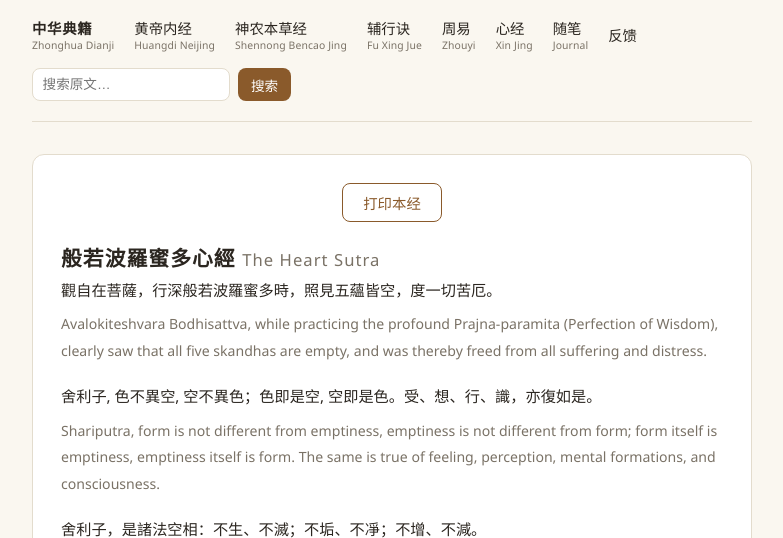
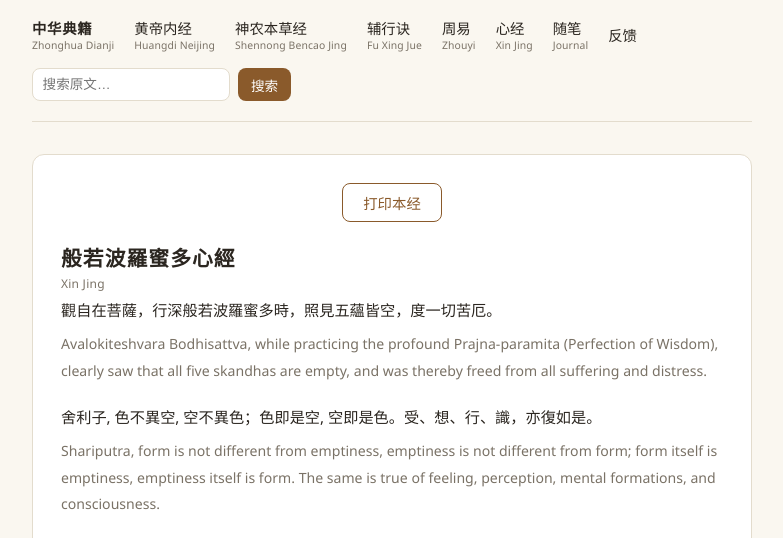
Before and after one commit to abc01013579/tcm-classics, a Flask app: page /xinjing in a window 1280 px wide. Shown: the top 538 px of the page, without its empty margins (248-1031 px from the left). Run offline with Flask 3, Linux system fonts and the light colour scheme; parts of the project's set-up code (start-up, migrations or seed data) failed here and were passed over.

Commit message:
Add pinyin subtitle on its own line to fuxingjue, zhouyi, and xinjing pages
fuxingjue and zhouyi had no pinyin at all on their own h1; xinjing had
an inline English gloss ("The Heart Sutra") sharing the title's line.
New .title-pinyin class (display: block) puts "Fu Xing Jue" / "Zhouyi"
/ "Xin Jing" on a separate line under each Chinese title, matching the
nav/landing-card convention.

```diff
--- a/static/style.css
+++ b/static/style.css
@@ -46,6 +46,15 @@ h1 {
   font-weight: 600;
   letter-spacing: 0.05em;
   margin-bottom: 0.25rem;
+}
+
+.title-pinyin {
+  display: block;
+  color: var(--muted);
+  font-size: 0.75rem;
+  font-weight: 400;
+  letter-spacing: 0.02em;
+  margin-top: 0.2rem;
 }
 
 .hint {
--- a/templates/fuxingjue.html
+++ b/templates/fuxingjue.html
@@ -3,7 +3,7 @@
 {% block content %}
   <article class="reading">
     <button type="button" class="print-btn no-print" onclick="window.print()">打印本篇</button>
-    <h1>辅行诀脏腑用药法要</h1>
+    <h1>辅行诀脏腑用药法要<span class="title-pinyin">Fu Xing Jue</span></h1>
     <p class="chapter-meta">梁·华阳隐居 陶弘景撰</p>
 
     {% for para in doc.paragraphs %}
--- a/templates/xinjing.html
+++ b/templates/xinjing.html
@@ -3,7 +3,7 @@
 {% block content %}
   <article class="reading">
     <button type="button" class="print-btn no-print" onclick="window.print()">打印本经</button>
-    <h1>{{ sutra.title_zh }} <span class="zhouyi-en-hint">{{ sutra.title_en }}</span></h1>
+    <h1>{{ sutra.title_zh }}<span class="title-pinyin">Xin Jing</span></h1>
 
     {% for para in sutra.paragraphs %}
       <div class="bilingual-pair">
--- a/templates/zhouyi_index.html
+++ b/templates/zhouyi_index.html
@@ -1,7 +1,7 @@
 {% extends "base.html" %}
 {% block title %}周易{% endblock %}
 {% block content %}
-  <h1>周易</h1>
+  <h1>周易<span class="title-pinyin">Zhouyi</span></h1>
   <p class="hint">六十四卦 · 中英对照 The 64 Hexagrams · Chinese &amp; English</p>
 
   <section class="toc-section">
```
